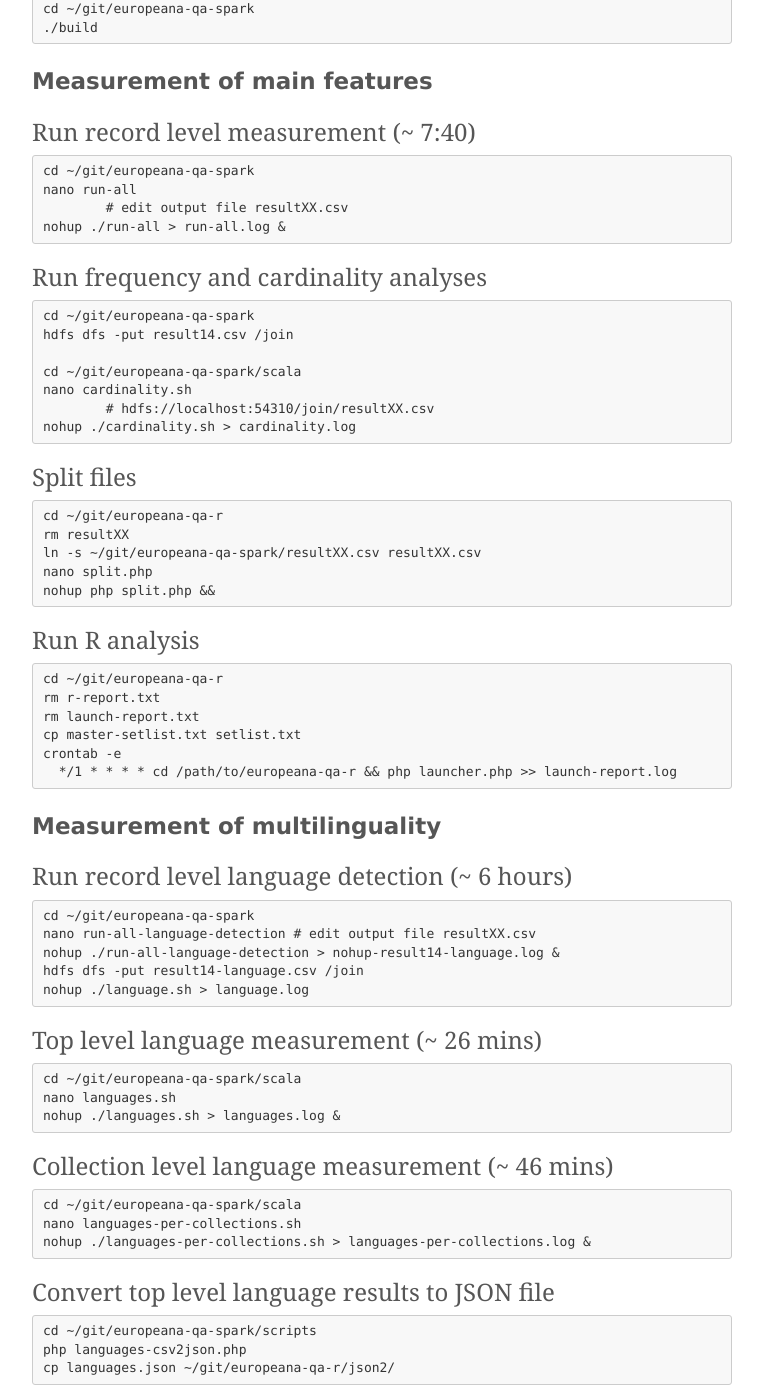
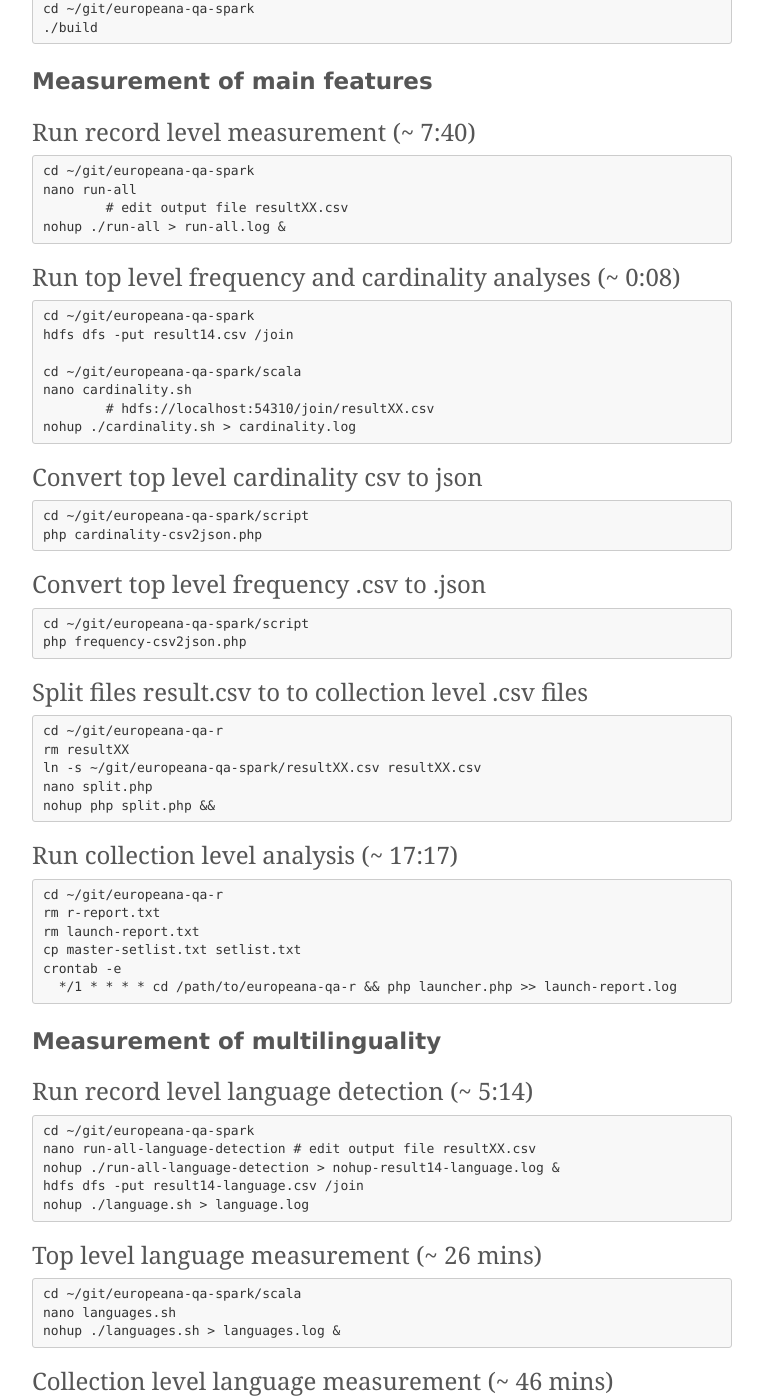
Before and after one commit to pkiraly/pkiraly.github.io, a Jekyll site: the page built from cheatsheet.md, in a window 1280 px wide and 1400 px high, scrolled down 1548 px. Shown: the whole window, without its empty margins (258-1021 px from the left). Built offline with Jekyll 4.4.1, drawn with Linux system fonts in a browser that asks for light colours; nearby versions of some CDN libraries; some web fonts are replaced; comment, search, counter and statistics services are not loaded.

Commit message:
Update cheatsheet.md

````diff
--- a/cheatsheet.md
+++ b/cheatsheet.md
@@ -37,7 +37,7 @@ nano run-all
 nohup ./run-all > run-all.log &
 ```
 
-### Run frequency and cardinality analyses
+### Run top level frequency and cardinality analyses (~ 0:08)
 
 ```
 cd ~/git/europeana-qa-spark
@@ -49,7 +49,21 @@ nano cardinality.sh
 nohup ./cardinality.sh > cardinality.log
 ```
 
-### Split files
+### Convert top level cardinality csv to json
+
+```
+cd ~/git/europeana-qa-spark/script
+php cardinality-csv2json.php
+```
+
+### Convert top level frequency .csv to .json
+
+```
+cd ~/git/europeana-qa-spark/script
+php frequency-csv2json.php
+```
+
+### Split files result.csv to to collection level .csv files
 
 ```
 cd ~/git/europeana-qa-r
@@ -59,7 +73,7 @@ nano split.php
 nohup php split.php &&
 ```
 
-### Run R analysis
+### Run collection level analysis (~ 17:17)
 
 ```
 cd ~/git/europeana-qa-r
@@ -72,7 +86,7 @@ crontab -e
 
 ## Measurement of multilinguality
 
-### Run record level language detection (~ 6 hours)
+### Run record level language detection (~ 5:14)
 
 ```
 cd ~/git/europeana-qa-spark
````
